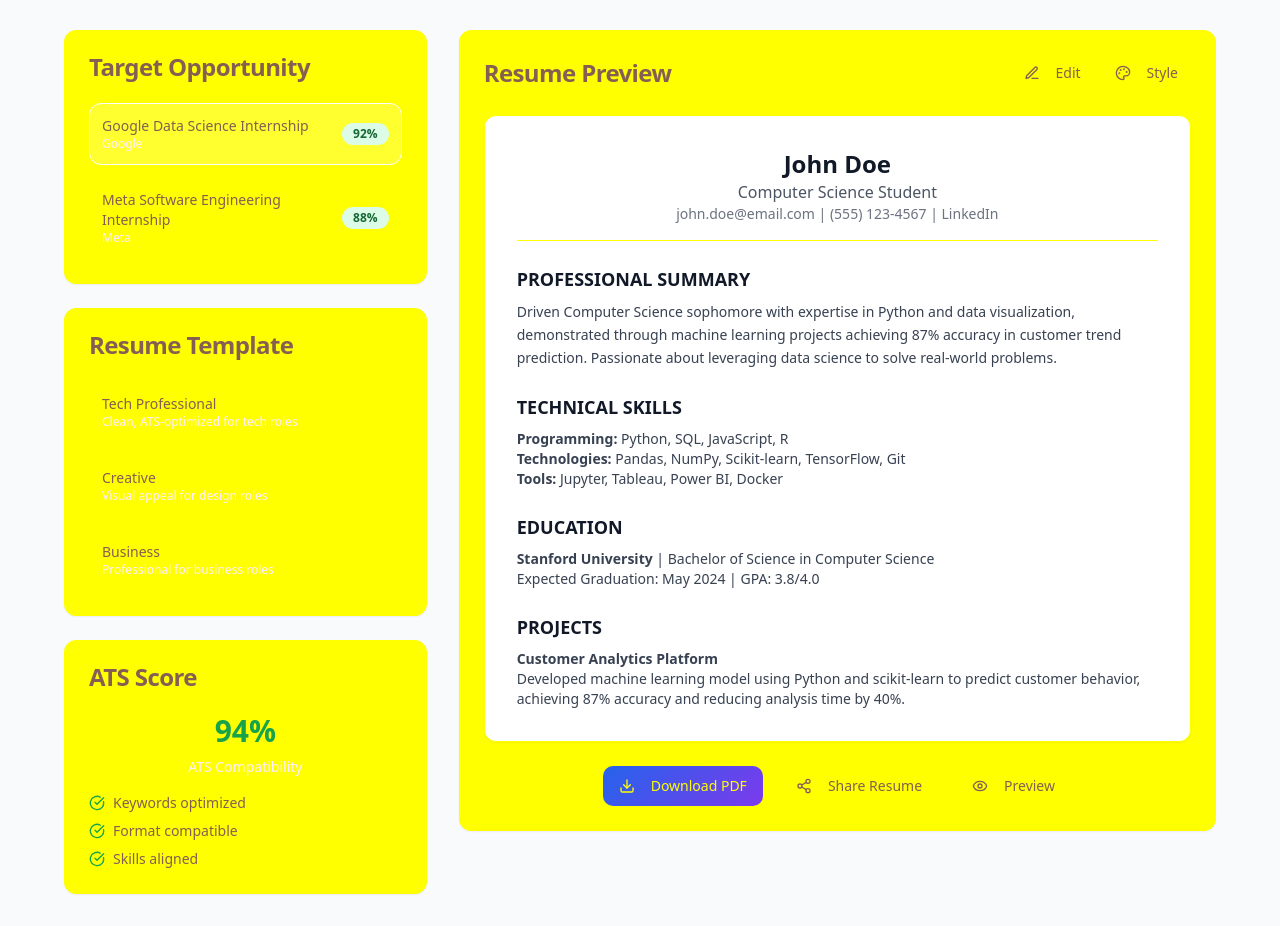
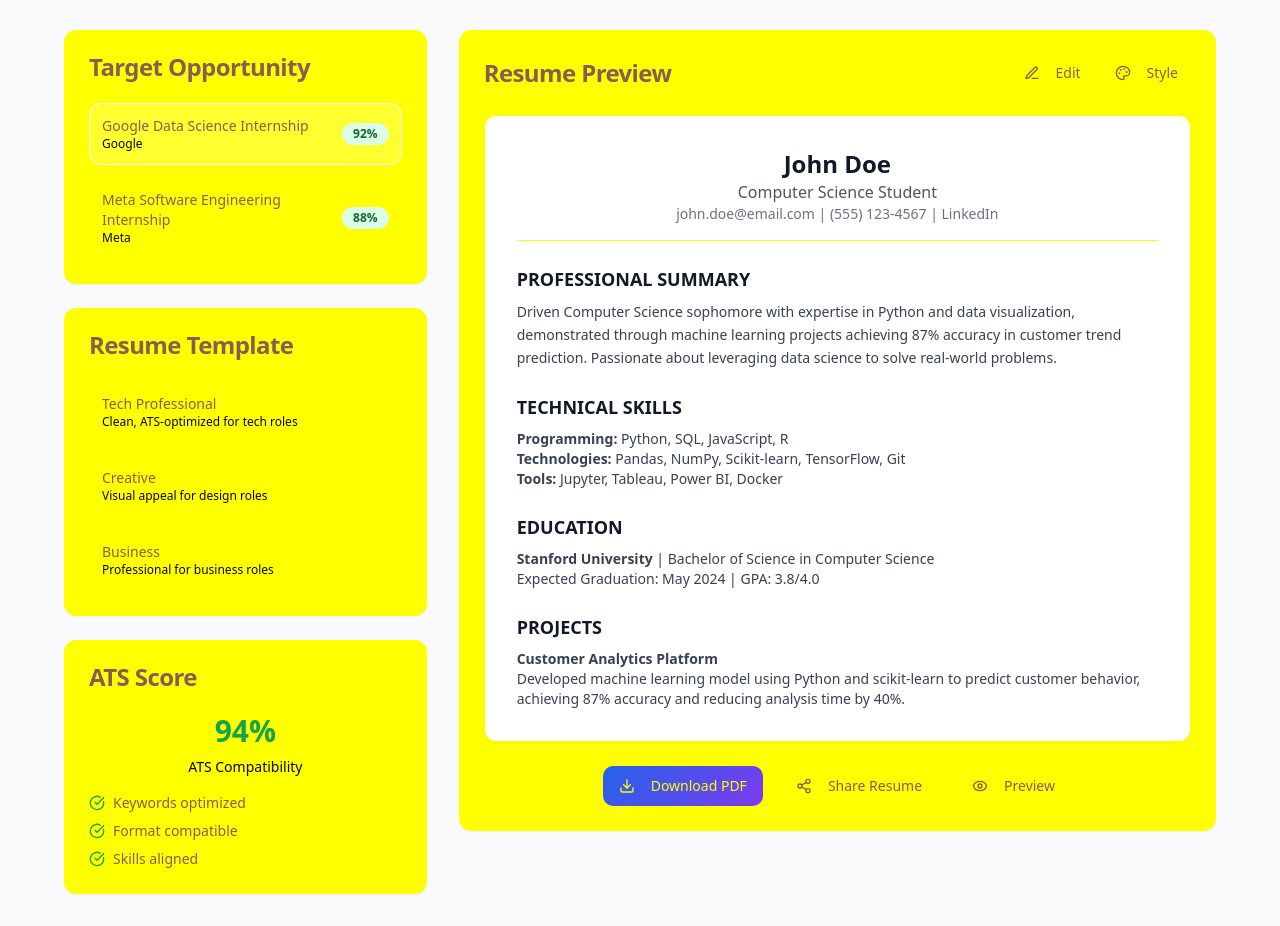
Before and after one commit to mayankgit22/career-canvas-ai-sculptor-97, a React (Vite) app: page /creator in a window 1280 px wide. Shown: the part 263-1189 px from the top of the page. Built offline with nearby package versions, Linux system fonts and the light colour scheme.

Commit message:
Visual edit in Lovable
Edited UI in Lovable

```diff
--- a/src/pages/ContentCreator.tsx
+++ b/src/pages/ContentCreator.tsx
@@ -65,7 +65,7 @@ const ContentCreator = () => {
                             <div className="flex items-center justify-between">
                               <div>
                                 <p className="font-medium text-sm">{opp.title}</p>
-                                <p className="text-xs text-muted-foreground">{opp.company}</p>
+                                <p className="text-xs text-zinc-950">{opp.company}</p>
                               </div>
                               <Badge className="bg-green-100 text-green-800 text-xs">
                                 {opp.match}%
@@ -84,7 +84,7 @@ const ContentCreator = () => {
                       <div className="space-y-3">
                         {resumeTemplates.map(template => <div key={template.id} className="p-3 rounded-lg border hover:bg-muted cursor-pointer">
                             <p className="font-medium text-sm">{template.name}</p>
-                            <p className="text-xs text-muted-foreground">{template.description}</p>
+                            <p className="text-xs text-zinc-950">{template.description}</p>
                           </div>)}
                       </div>
                     </CardContent>
@@ -97,7 +97,7 @@ const ContentCreator = () => {
                     <CardContent>
                       <div className="text-center">
                         <div className="text-3xl font-bold text-green-600 mb-2">94%</div>
-                        <p className="text-sm text-muted-foreground">ATS Compatibility</p>
+                        <p className="text-sm text-zinc-950">ATS Compatibility</p>
                         <div className="mt-4 space-y-2">
                           <div className="flex items-center gap-2 text-sm">
                             <CheckCircle className="w-4 h-4 text-green-600" />
```
